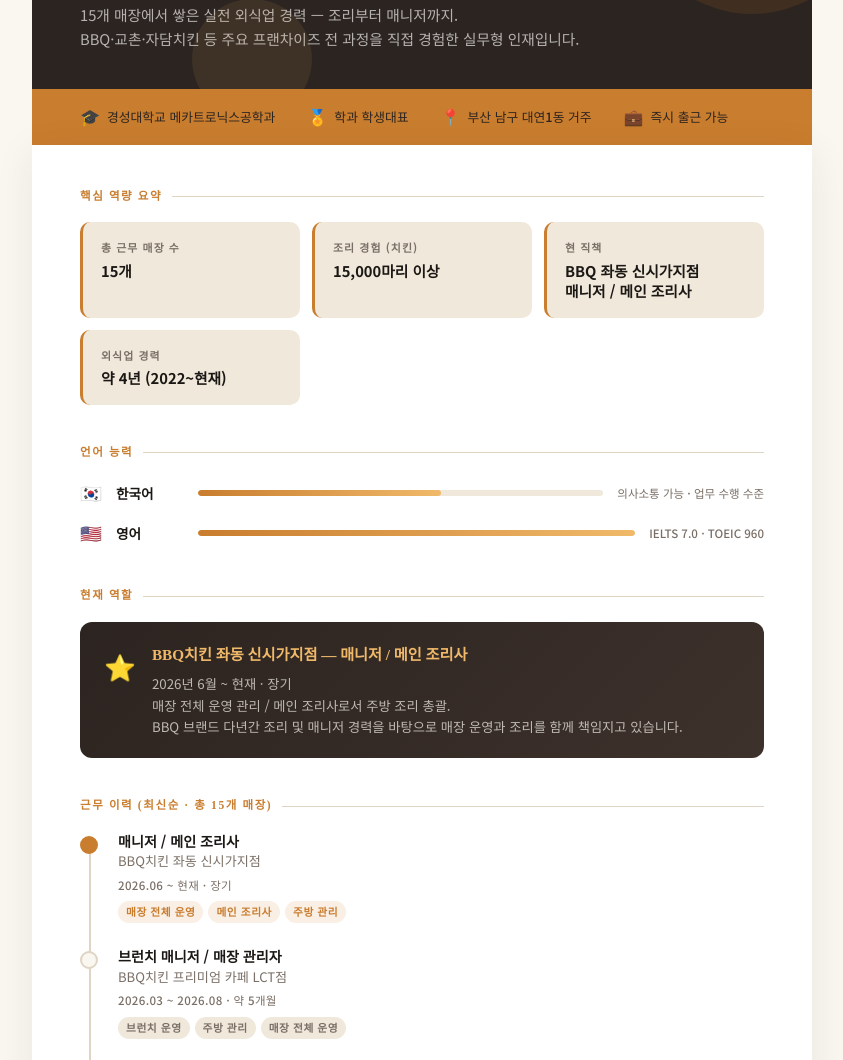
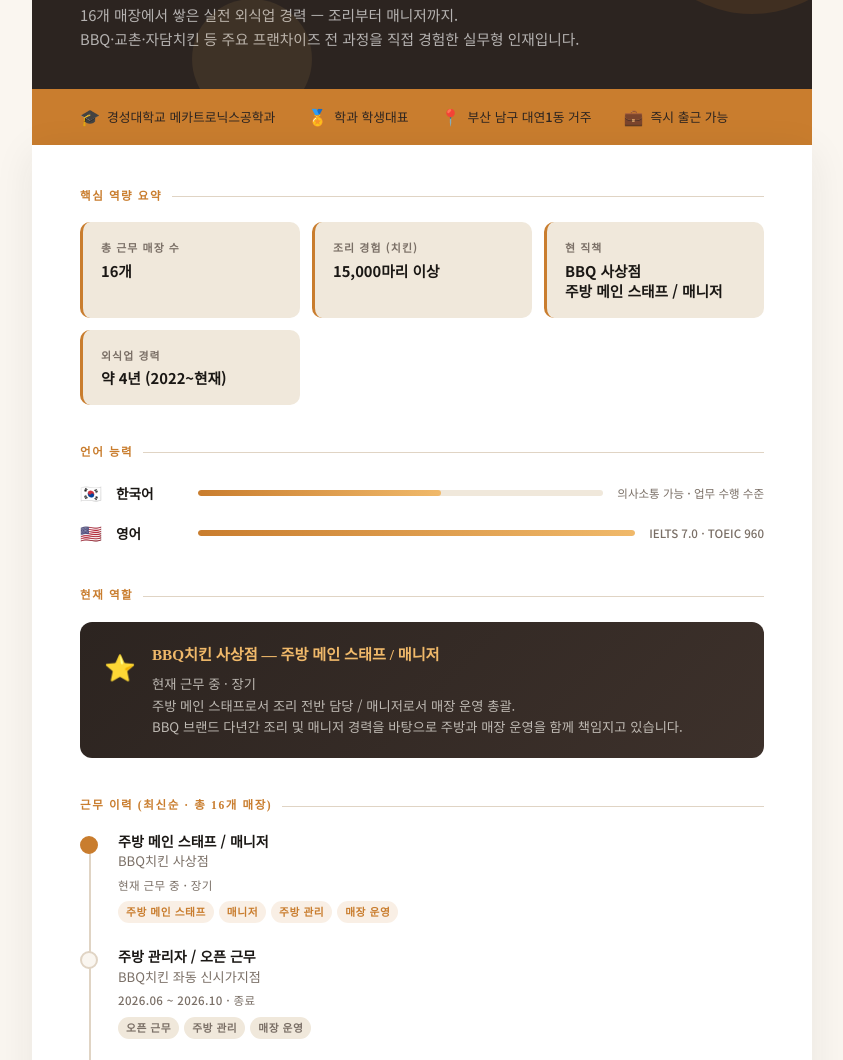
Before and after one commit to yaxeenrahman/Portfolio-Service-Industry-, a plain HTML site: page index.html in a window 1280 px wide. Shown: the part 206-1266 px from the top of the page, without its empty margins (218-1061 px from the left). Drawn offline with Linux system fonts and the light colour scheme.

Commit message:
Update index.html

```diff
--- a/index.html
+++ b/index.html
@@ -137,7 +137,6 @@
   .tl-item:nth-child(9){animation-delay:.45s} .tl-item:nth-child(10){animation-delay:.50s}
   .tl-item:nth-child(11){animation-delay:.55s} .tl-item:nth-child(12){animation-delay:.60s}
   .tl-item:nth-child(13){animation-delay:.65s} .tl-item:nth-child(14){animation-delay:.70s}
-.tl-item:nth-child(15){animation-delay:.75s}
 
   .tl-dot-col { display:flex; flex-direction:column; align-items:center; padding-top:4px; }
   .tl-dot { width:18px; height:18px; border-radius:50%; background:var(--cream); border:2.5px solid var(--rule); flex-shrink:0; }
@@ -192,7 +191,7 @@
       </div>
     </div>
     <div class="tagline">
-      15개 매장에서 쌓은 실전 외식업 경력 — 조리부터 매니저까지.<br>
+      16개 매장에서 쌓은 실전 외식업 경력 — 조리부터 매니저까지.<br>
       BBQ·교촌·자담치킨 등 주요 프랜차이즈 전 과정을 직접 경험한 실무형 인재입니다.
     </div>
   </div>
@@ -212,7 +211,7 @@
       <div class="highlight-grid">
         <div class="highlight-box">
           <div class="h-label">총 근무 매장 수</div>
-          <div class="h-value">15개</div>
+          <div class="h-value">16개</div>
         </div>
         <div class="highlight-box">
           <div class="h-label">조리 경험 (치킨)</div>
@@ -220,7 +219,7 @@
         </div>
         <div class="highlight-box">
           <div class="h-label">현 직책</div>
-          <div class="h-value">BBQ 좌동 신시가지점<br>매니저 / 메인 조리사</div>
+          <div class="h-value">BBQ 사상점<br>주방 메인 스태프 / 매니저</div>
         </div>
         <div class="highlight-box">
           <div class="h-label">외식업 경력</div>
@@ -252,11 +251,11 @@
       <div class="featured-banner">
         <div class="feat-icon">⭐</div>
         <div>
-          <div class="feat-title">BBQ치킨 좌동 신시가지점 — 매니저 / 메인 조리사</div>
+          <div class="feat-title">BBQ치킨 사상점 — 주방 메인 스태프 / 매니저</div>
           <div class="feat-body">
-            2026년 6월 ~ 현재 · 장기<br>
-            매장 전체 운영 관리 / 메인 조리사로서 주방 조리 총괄.<br>
-            BBQ 브랜드 다년간 조리 및 매니저 경력을 바탕으로 매장 운영과 조리를 함께 책임지고 있습니다.
+            현재 근무 중 · 장기<br>
+            주방 메인 스태프로서 조리 전반 담당 / 매니저로서 매장 운영 총괄.<br>
+            BBQ 브랜드 다년간 조리 및 매니저 경력을 바탕으로 주방과 매장 운영을 함께 책임지고 있습니다.
           </div>
         </div>
       </div>
@@ -264,19 +263,34 @@
 
     <!-- 경력 타임라인 -->
     <div class="section">
-      <div class="section-title">근무 이력 (최신순 · 총 15개 매장)</div>
+      <div class="section-title">근무 이력 (최신순 · 총 16개 매장)</div>
       <div class="timeline">
 
         <div class="tl-item featured">
           <div class="tl-dot-col"><div class="tl-dot"></div></div>
           <div class="tl-content">
-            <div class="tl-role">매니저 / 메인 조리사</div>
+            <div class="tl-role">주방 메인 스태프 / 매니저</div>
+            <div class="tl-company">BBQ치킨 사상점</div>
+            <div class="tl-period">현재 근무 중 · 장기</div>
+            <div class="tl-tags">
+              <span class="tag amber">주방 메인 스태프</span>
+              <span class="tag amber">매니저</span>
+              <span class="tag amber">주방 관리</span>
+              <span class="tag amber">매장 운영</span>
+            </div>
+          </div>
+        </div>
+
+        <div class="tl-item">
+          <div class="tl-dot-col"><div class="tl-dot"></div></div>
+          <div class="tl-content">
+            <div class="tl-role">주방 관리자 / 오픈 근무</div>
             <div class="tl-company">BBQ치킨 좌동 신시가지점</div>
-            <div class="tl-period">2026.06 ~ 현재 · 장기</div>
+            <div class="tl-period">2026.06 ~ 2026.10 · 종료</div>
             <div class="tl-tags">
-              <span class="tag amber">매장 전체 운영</span>
-              <span class="tag amber">메인 조리사</span>
-              <span class="tag amber">주방 관리</span>
+              <span class="tag">오픈 근무</span>
+              <span class="tag">주방 관리</span>
+              <span class="tag">매장 운영</span>
             </div>
           </div>
         </div>
@@ -462,7 +476,7 @@
       <div class="section-title">한 마디</div>
       <div class="closing">
         저는 단기 알바가 아닌, 오래도록 함께 할 수 있는 팀원이 되고 싶습니다.
-        14개 매장에서 조리부터 매니저까지 직접 경험한 실력과 책임감으로,
+        16개 매장에서 조리부터 매니저까지 직접 경험한 실력과 책임감으로,
         사장님의 매장에 즉시, 그리고 안정적으로 기여하겠습니다.
       </div>
     </div>
```
Lines whose indentation alone changed are shown as unchanged.
